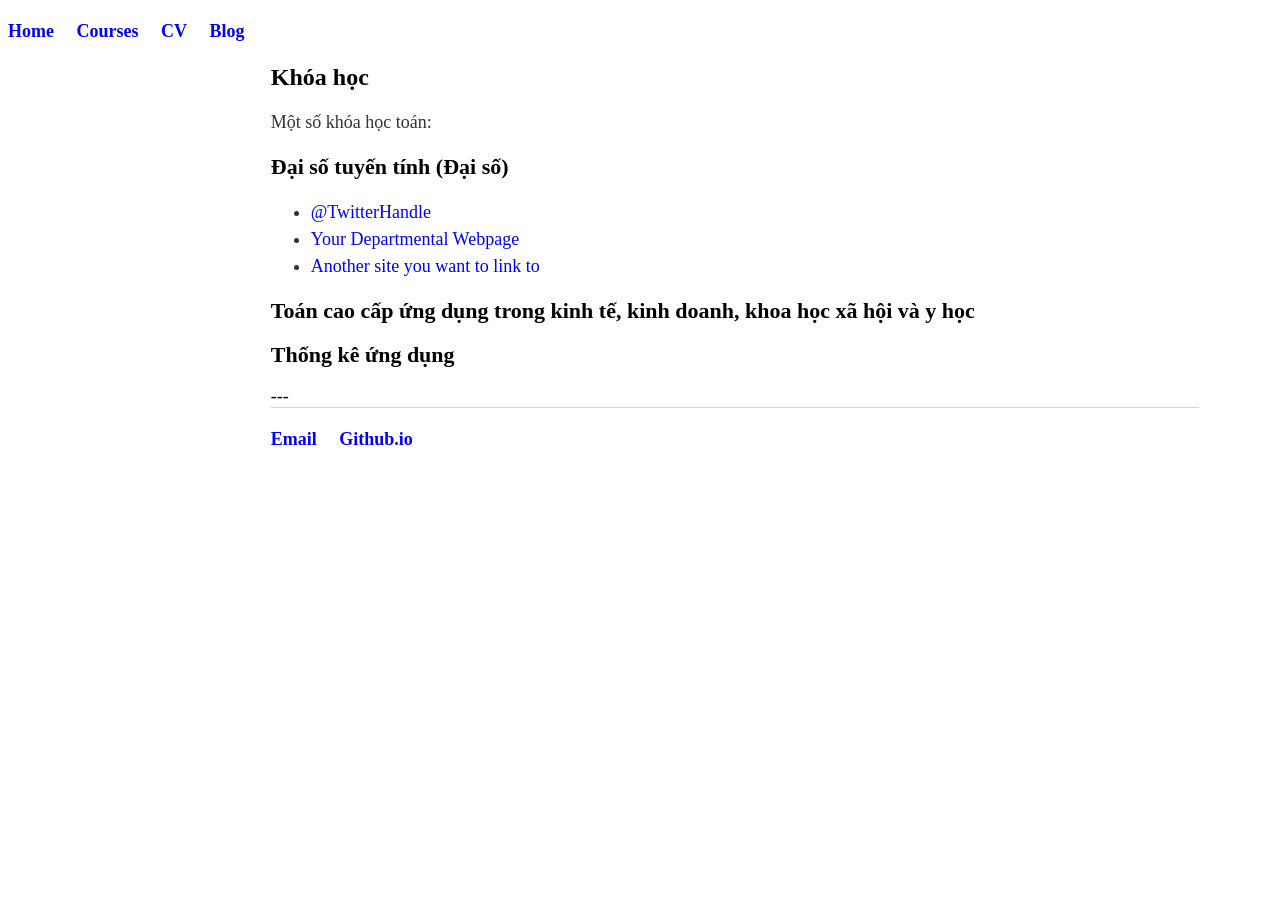
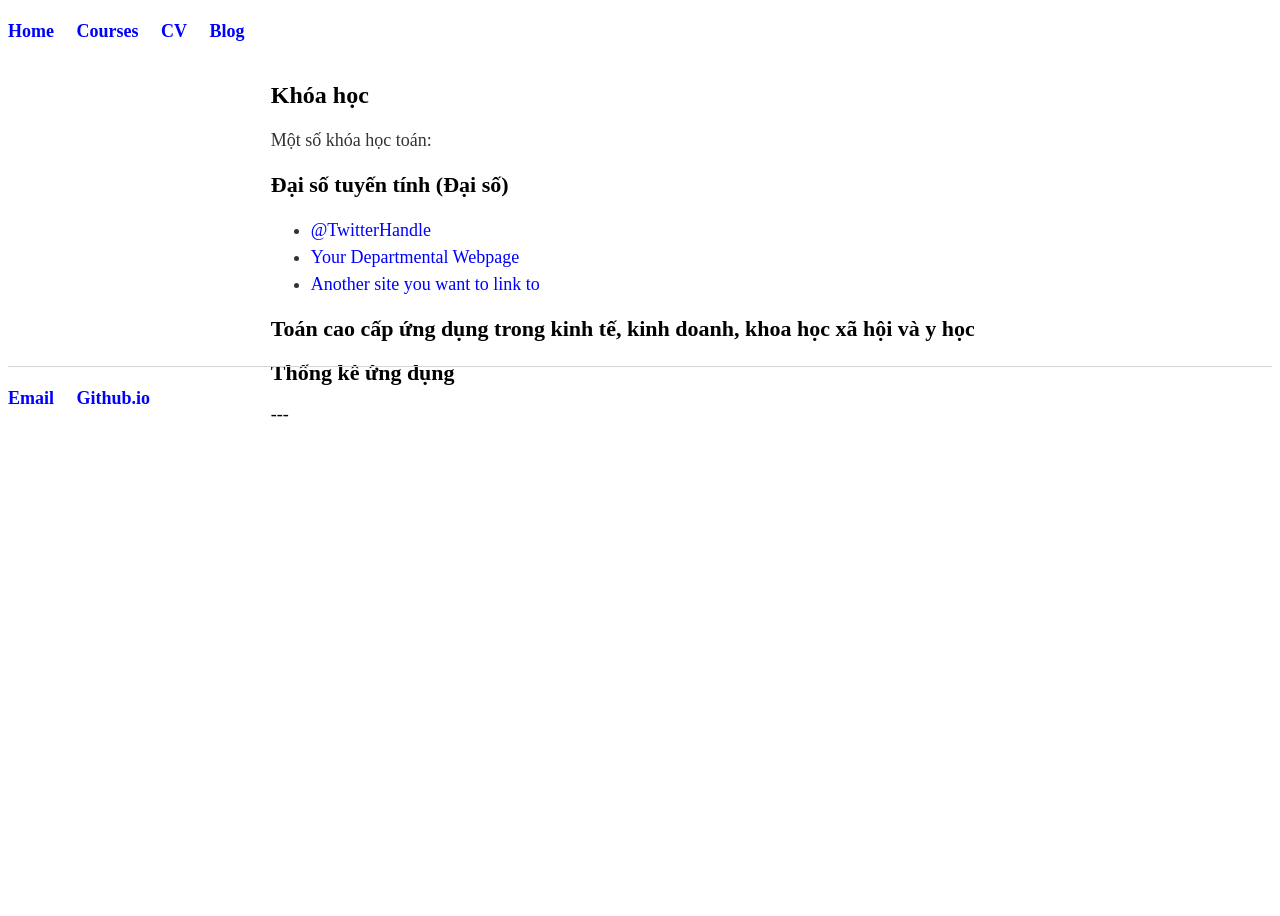
Before and after one commit to hoAngnaMPHan/apmaths.github.io, a Jekyll site: the page built from courses/index.html, in a window 1280 px wide. Built offline with Jekyll 4.4.1, drawn with Linux system fonts in a browser that asks for light colours.

Commit message:
Update nam.html

```diff
--- a/_layouts/nam.html
+++ b/_layouts/nam.html
@@ -4,7 +4,7 @@
    {% include head.html %}
 <body>
 <header>
-  {% include nav.html %}
+  {% include nav.html %} we bji  wdwdwd wdsjd đjwbdjwdư dư
 </header>
 
 <div class="main">
@@ -14,8 +14,8 @@
            {{ content }}
 
       </div>
-  {% include footer.html %}
+
 </div>
-
+    {% include footer.html %}
 </body>
 </html>
```
